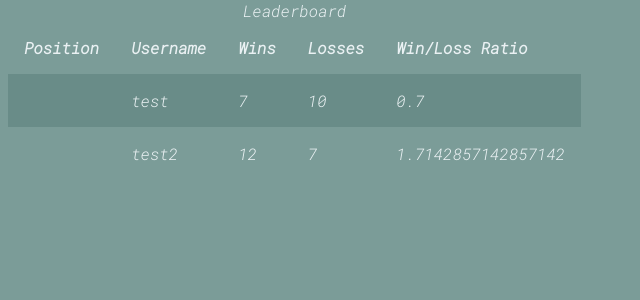
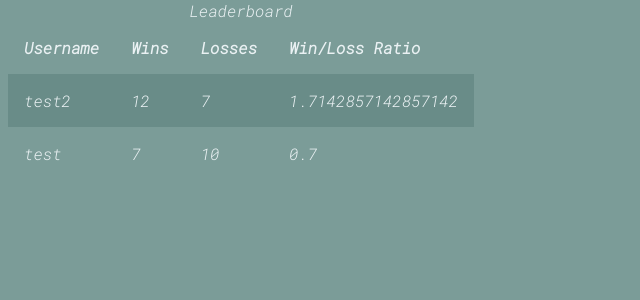
Before and after one commit to kelsodumez/PaperScissorsRock, a Flask app: page / in a window 1280 px wide. Shown: the part 53-353 px from the top of the page, without its empty margins (0-640 px from the left). Run offline with Flask 2, Linux system fonts and the light colour scheme; data comes from the database, SQL or seed files in the repository; both versions use the stored data as it was after the commit.

Commit message:
1.5.1 - work on leaderboard table

```diff
--- a/main.py
+++ b/main.py
@@ -26,7 +26,8 @@ import models # imports the models from models.py
 
 @app.route('/')
 def home():
-    users = models.users.query.all()
+    users = (models.users.query.order_by(models.users.gamesWon.desc()).all())
+    print(users)
     return render_template('home.html', users=users)
 
 def current_user(): # function to grab information of current user session
--- a/templates/home.html
+++ b/templates/home.html
@@ -5,7 +5,6 @@
 <table>
     <caption>Leaderboard</caption>
     <tr>
-        <th>Position</th>
         <th>Username</th>
         <th>Wins</th>
         <th>Losses</th>
@@ -13,7 +12,6 @@
     </tr>
     {% for user in users %}
         <tr>
-            <td></td>
             <td>{{user.username}}</td>
             <td>{{user.gamesWon}}</td>
             <td>{{user.gamesLost}}</td>
```
Also changed, not shown: psr.db.
